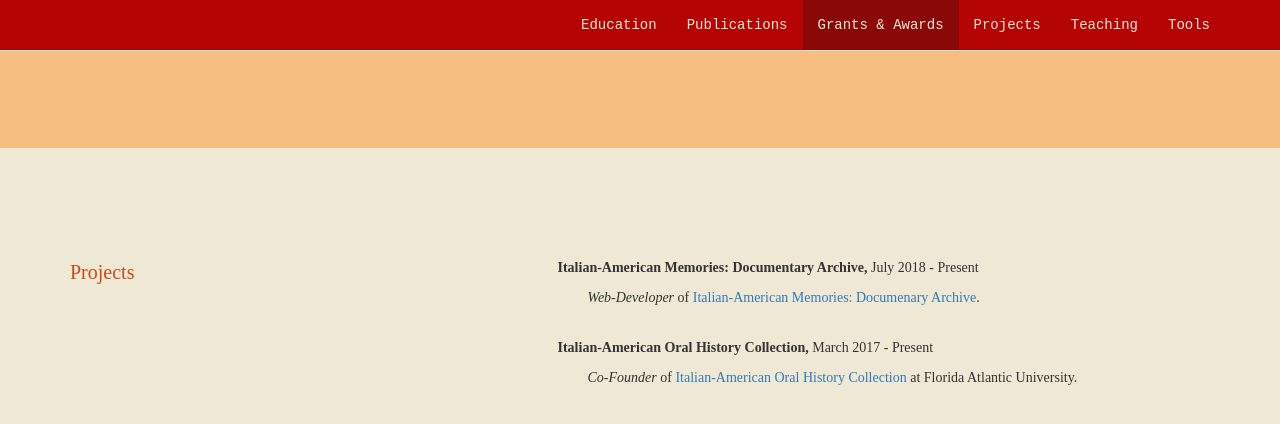
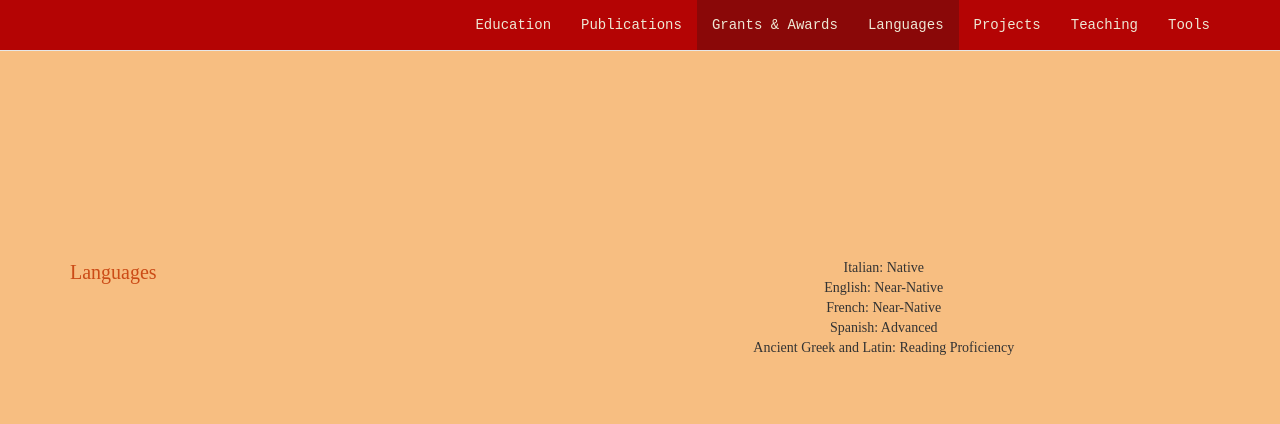
Before and after one commit to vivianapezzullo/nolauren.github.io, a Jekyll site: the page index.html, which Jekyll copies as it is, in a window 1280 px wide and 900 px high, scrolled down 3452 px. Shown: the top 424 px of the window. Built offline with Jekyll 4.4.1, drawn with Linux system fonts in a browser that asks for light colours; nearby versions of some CDN libraries.

Commit message:
Update index.html

```diff
--- a/index.html
+++ b/index.html
@@ -60,6 +60,9 @@
                     </li>
                     <li>
                         <a class="page-scroll" href="#awards" style="color: #eee8d5;">Grants &amp; Awards</a>
+                    </li>
+                    <li>
+                           <a class="page-scroll" href="#awards" style="color: #eee8d5;">Languages</a>
                     </li>
                     <li>
                         <a class="page-scroll" href="#dh" style="color: #eee8d5;">Projects</a>
@@ -207,6 +210,28 @@
         </div>
     </section>
 
+         <!-- Languages -->
+    <section id="awards" class="even-section">
+        <div class="container">
+            <div class="row" style="margin-top:10px;">
+                <div class="col-sm-4" style="margin-bottom:50px;">
+                    <p class="text-left" style="color:#cb4b16; font-size:20px">Languages</p>
+                </div>
+                <div class="col-sm-1"></div>
+                <div class="col-sm-7">
+              Italian: Native <br>
+                    English: Near-Native <br>
+                    French: Near-Native <br>
+                    Spanish: Advanced <br>
+                    Ancient Greek and Latin: Reading Proficiency
+
+
+
+                     </div>
+            </div>
+        </div>
+    </section>
+
     <!-- Projects -->
     <section id="dh" class="odd-section">
         <div class="container">
```
